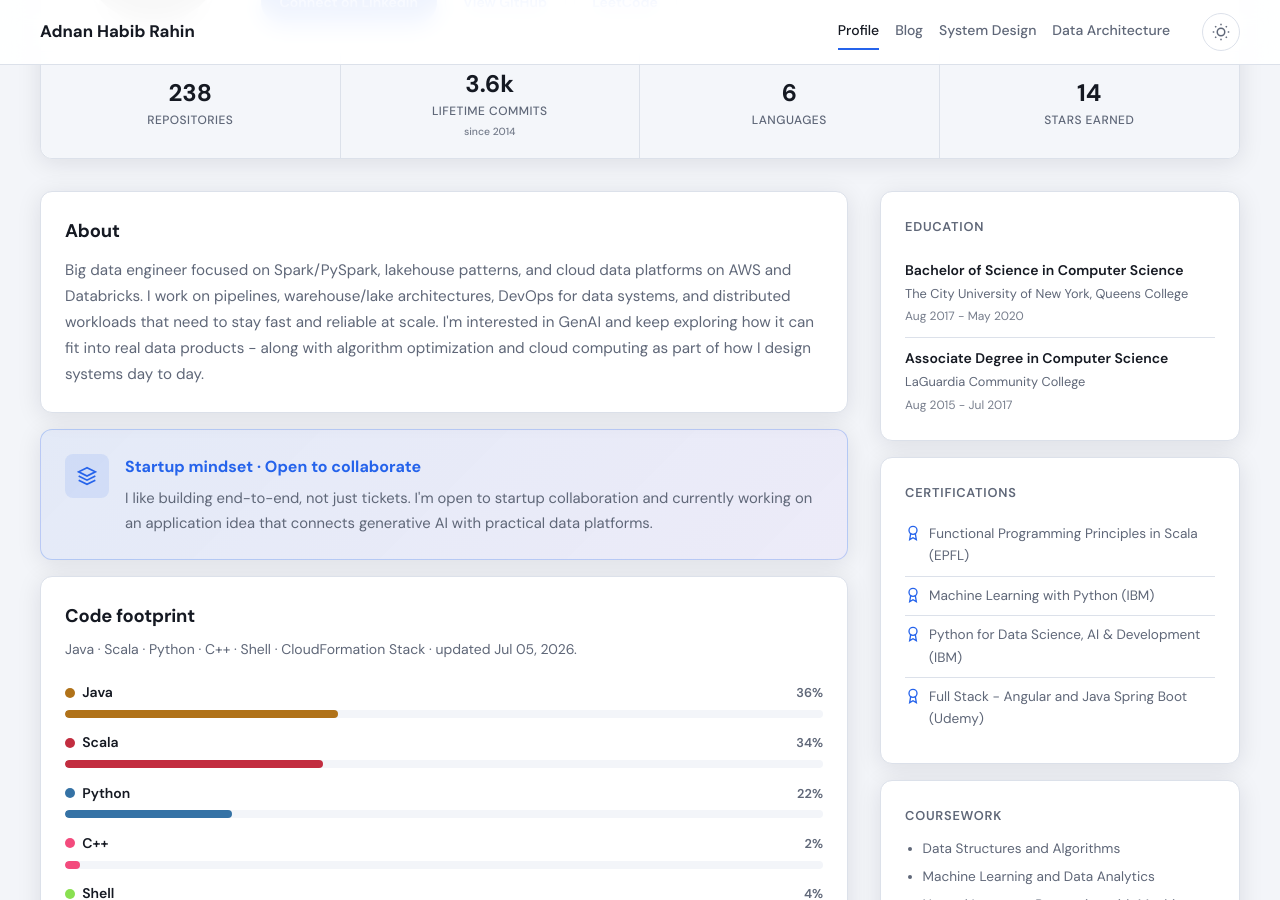
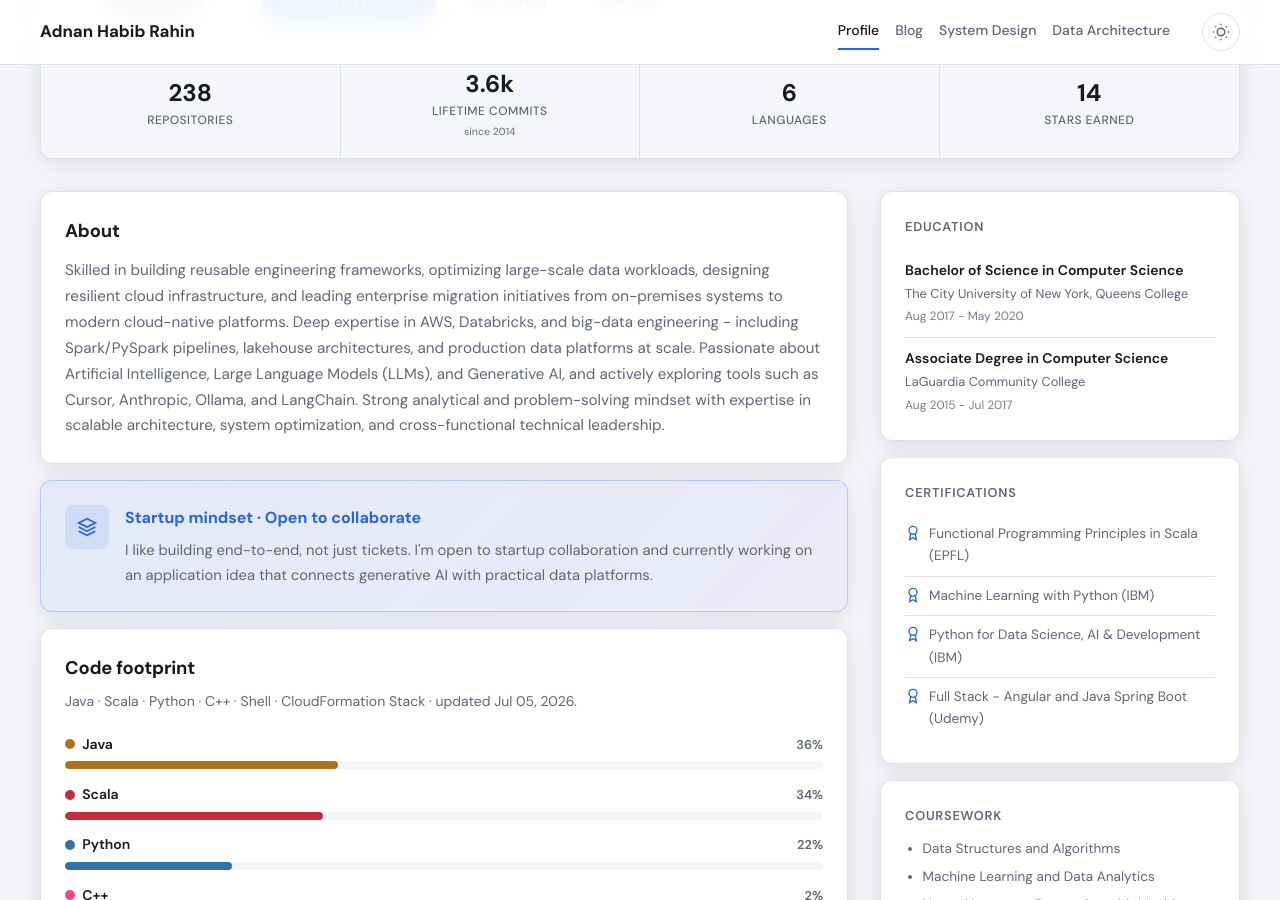
Before and after one commit to adnanrahin/adnanrahin.github.io, a Jekyll site: the page built from index.html, in a window 1280 px wide and 900 px high, scrolled down 434 px. Built offline with Jekyll 4.4.1, drawn with Linux system fonts in a browser that asks for light colours; grey boxes are pictures that could not be loaded.

Commit message:
Revise about text with AWS, Databricks, and big-data focus
Co-authored-by: Cursor <cursoragent@cursor.com>

```diff
--- a/_data/profile.yml
+++ b/_data/profile.yml
@@ -14,12 +14,14 @@ social:
   email: mailto:adnan.rahin@outlook.com
 
 about: >
-  Big data engineer focused on Spark/PySpark, lakehouse patterns, and cloud data platforms
-  on AWS and Databricks. I work on pipelines, warehouse/lake architectures, DevOps for data
-  systems, and distributed workloads that need to stay fast and reliable at scale.
-
-  I'm interested in GenAI and keep exploring how it can fit into real data products - along
-  with algorithm optimization and cloud computing as part of how I design systems day to day.
+  Skilled in building reusable engineering frameworks, optimizing large-scale data workloads,
+  designing resilient cloud infrastructure, and leading enterprise migration initiatives from
+  on-premises systems to modern cloud-native platforms. Deep expertise in AWS, Databricks, and
+  big-data engineering - including Spark/PySpark pipelines, lakehouse architectures, and
+  production data platforms at scale. Passionate about Artificial Intelligence, Large Language
+  Models (LLMs), and Generative AI, and actively exploring tools such as Cursor, Anthropic,
+  Ollama, and LangChain. Strong analytical and problem-solving mindset with expertise in
+  scalable architecture, system optimization, and cross-functional technical leadership.
 
 startup:
   headline: Startup mindset · Open to collaborate
```
